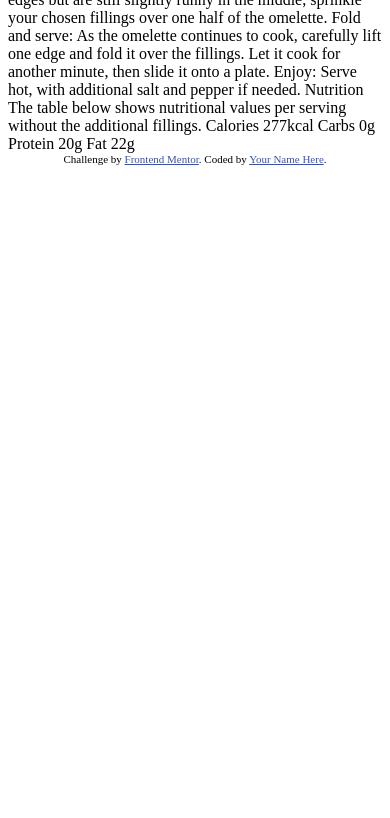
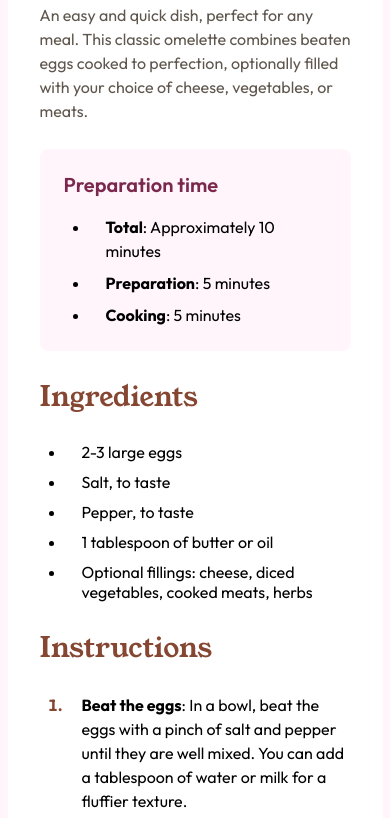
Before and after one commit to alan-mesquita/recipe-page, a plain HTML site: page index.html in a window 390 px wide. Shown: the part 305-1123 px from the top of the page. Before the commit the page ends 844 px from the top, so only its background shows below. Drawn offline with Linux system fonts and the light colour scheme.

Commit message:
Completing mobile-first workflow development

```diff
--- /dev/null
+++ b/css/style.css
@@ -0,0 +1,131 @@
+* {
+  margin: 0;
+  padding: 0;
+  box-sizing: border-box;
+}
+
+:root {
+  /* Colors Primary */
+  --nutmeg: hsl(14, 45%, 36%);
+  --dark-raspberry: hsl(332, 51%, 32%);
+
+  /* Colors Neutral */
+  --white: hsl(0, 0%, 100%);
+  --rose-white: hsl(330, 100%, 98%);
+  --eggshell: hsl(30, 54%, 90%);
+  --light-grey: hsl(30, 18%, 87%);
+  --wenge-brown: hsl(30, 10%, 34%);
+  --dark-charcoal: hsl(24, 5%, 18%);
+}
+
+ul, ol {
+  margin-inline-start: 26px;
+}
+
+li {
+  padding-inline-start: 16px;
+}
+
+ol li::marker {
+  color: var(--nutmeg);
+  font-weight: 700;
+}
+
+.divider {
+  background-color: var(--light-grey);
+  height: 1px;
+}
+
+section {
+  display: grid;
+  gap: 26px;
+}
+
+section > .subtitles {
+  Color: var(--nutmeg);
+  font-size: 28px;
+  font-family: "Young Serif", serif;
+  font-weight: 400;
+}
+
+body {
+  font-family: "Outfit", sans-serif;
+  background-Color: var(--rose-white);
+  height: 100vh;
+  display: grid;
+  place-items: center;
+}
+
+main {
+  background-Color: var(--white);
+  width: 375px;
+  height: 100%;
+}
+
+main > img {
+  width: 100%;
+}
+
+main .content {
+  padding: 35px 32px;
+  display: grid;
+  gap: 26px;
+}
+
+section.introduction > .title {
+  font-family: "Young Serif", serif;
+  font-weight: 400;
+  font-size: 36px;
+  line-height: 100%;
+}
+
+section.introduction > .description {
+  color: var(--wenge-brown);
+  line-height: 150%;
+}
+
+section.introduction > .container {
+  background-Color: var(--rose-white);
+  border-radius: 8px;
+  padding: 24px;
+  line-height: 150%;
+}
+
+section.introduction > .container > h3 {
+  color: var(--dark-raspberry);
+  font-size: 20px;
+  font-weight: 600;
+}
+
+section.introduction > .container > ul {
+  padding: 18px 0 0;
+  display: grid;
+  gap: 8px;
+}
+
+section.ingredients > ul {
+  display: grid;
+  gap: 10px;
+}
+
+section.instructions > ol {
+  display: grid;
+  gap: 8px;
+  line-height: 150%;
+}
+
+section.nutrition > table th,
+section.nutrition > table td{
+  border-bottom: 1px solid var(--light-grey);
+  padding: 12px 26px;
+  text-align: start;
+}
+
+section.nutrition > table th {
+  font-weight: 400;
+}
+
+section.nutrition > table td {
+  color: var(--nutmeg);
+  font-weight: 700;
+}
--- a/index.html
+++ b/index.html
@@ -1,77 +1,117 @@
 <!DOCTYPE html>
 <html lang="en">
 <head>
+  <link rel="preconnect" href="https://fonts.googleapis.com">
+  <link rel="preconnect" href="https://fonts.gstatic.com" crossorigin>
+
   <meta charset="UTF-8">
   <meta name="viewport" content="width=device-width, initial-scale=1.0"> <!-- displays site properly based on user's device -->
+  <title>Frontend Mentor | Recipe page</title>
 
   <link rel="icon" type="image/png" sizes="32x32" href="./assets/images/favicon-32x32.png">
 
-  <title>Frontend Mentor | Recipe page</title>
+  <link href="https://fonts.googleapis.com/css2?family=Outfit:wght@100..900&family=Young+Serif&display=swap" rel="stylesheet">
 
-  <!-- Feel free to remove these styles or customise in your own stylesheet 👍 -->
-  <style>
-    .attribution { font-size: 11px; text-align: center; }
-    .attribution a { color: hsl(228, 45%, 44%); }
-  </style>
+  <link rel="stylesheet" href="./css/style.css">
+
 </head>
 <body>
 
-  Simple Omelette Recipe
+  <main>
+    <img src="assets/image-omelette.jpeg" alt="">
 
-  An easy and quick dish, perfect for any meal. This classic omelette combines beaten eggs cooked
-  to perfection, optionally filled with your choice of cheese, vegetables, or meats.
+    <div class="content">
+      <section class="introduction">
+        <h1 class="title">Simple Omelette Recipe</h1>
+        <p class="description">
+          An easy and quick dish, perfect for any meal. This classic omelette combines beaten eggs cooked
+          to perfection, optionally filled with your choice of cheese, vegetables, or meats.
+        </p>
 
-  Preparation time
+        <div class="container">
+          <h3>Preparation time</h2>
 
-  Total: Approximately 10 minutes
-  Preparation: 5 minutes
-  Cooking: 5 minutes
+          <ul>
+            <li><strong>Total</strong>: Approximately 10 minutes</li>
+            <li><strong>Preparation</strong>: 5 minutes</li>
+            <li><strong>Cooking</strong>: 5 minutes</li>
+          </ul>
+        </div>
+      </section>
 
-  Ingredients
+      <section class="ingredients">
+        <h2 class="subtitles">Ingredients</h2>
 
-  2-3 large eggs
-  Salt, to taste
-  Pepper, to taste
-  1 tablespoon of butter or oil
-  Optional fillings: cheese, diced vegetables, cooked meats, herbs
+        <ul>
+          <li>2-3 large eggs</li>
+          <li>Salt, to taste</li>
+          <li>Pepper, to taste</li>
+          <li>1 tablespoon of butter or oil</li>
+          <li>Optional fillings: cheese, diced vegetables, cooked meats, herbs</li>
+        </ul>
+      </section>
 
-  Instructions
+      <section class="instructions">
+        <h2 class="subtitles">Instructions</h2>
 
-  Beat the eggs: In a bowl, beat the eggs with a pinch of salt and pepper until they are well mixed.
-  You can add a tablespoon of water or milk for a fluffier texture.
+        <ol>
+          <li>
+            <strong>Beat the eggs</strong>: In a bowl, beat the eggs with a pinch of salt and pepper until they are well mixed.
+            You can add a tablespoon of water or milk for a fluffier texture.
+          </li>
+          <li>
+            <strong>Heat the pan</strong>: Place a non-stick frying pan over medium heat and add butter or oil.
+          </li>
+          <li>
+            <strong>Cook the omelette</strong>: Once the butter is melted and bubbling, pour in the eggs. Tilt the pan to ensure
+            the eggs evenly coat the surface.
+          </li>
+          <li>
+            <strong>Add fillings (optional)</strong>: When the eggs begin to set at the edges but are still slightly runny in the
+            middle, sprinkle your chosen fillings over one half of the    omelette.
+          </li>
+          <li>
+            <strong>Fold and serve</strong>: As the omelette continues to cook, carefully lift one edge and fold it over the
+            fillings. Let it cook for another minute, then slide it onto a  plate.
+          </li>
+          <li>
+            <strong>Enjoy</strong>: Serve hot, with additional salt and pepper if needed.
+          </li>
+        </ol>
+      </section>
 
-  Heat the pan: Place a non-stick frying pan over medium heat and add butter or oil.
+      <div class="divider"></div>
 
-  Cook the omelette: Once the butter is melted and bubbling, pour in the eggs. Tilt the pan to ensure
-  the eggs evenly coat the surface.
+      <section class="nutrition">
+        <h2 class="subtitles">Nutrition</h2>
 
-  Add fillings (optional): When the eggs begin to set at the edges but are still slightly runny in the
-  middle, sprinkle your chosen fillings over one half of the omelette.
+        <p>The table below shows nutritional values per serving without the additional fillings.</p>
 
-  Fold and serve: As the omelette continues to cook, carefully lift one edge and fold it over the
-  fillings. Let it cook for another minute, then slide it onto a plate.
+        <table>
+          <tr>
+            <th>Calories</th>
+            <td>277kcal</td>
+          </tr>
+          <tr>
+            <th>Carbs</th>
+            <td>0g</td>
+          </tr>
+          <tr>
+            <th>Protein</th>
+            <td>20g</td>
+          </tr>
+          <tr>
+            <th>Fat</th>
+            <td>22g</td>
+          </tr>
+        </table>
+      </section>
+    </div>
+  </main>
 
-  Enjoy: Serve hot, with additional salt and pepper if needed.
-
-  Nutrition
-
-  The table below shows nutritional values per serving without the additional fillings.
-
-  Calories
-  277kcal
-
-  Carbs
-  0g
-
-  Protein
-  20g
-
-  Fat
-  22g
-
-  <div class="attribution">
+  <!-- <div class="attribution">
     Challenge by <a href="https://www.frontendmentor.io?ref=challenge" target="_blank">Frontend Mentor</a>.
     Coded by <a href="#">Your Name Here</a>.
-  </div>
+  </div> -->
 </body>
 </html>
```
Also changed, not shown: assets/image-omelette.jpeg (added).
